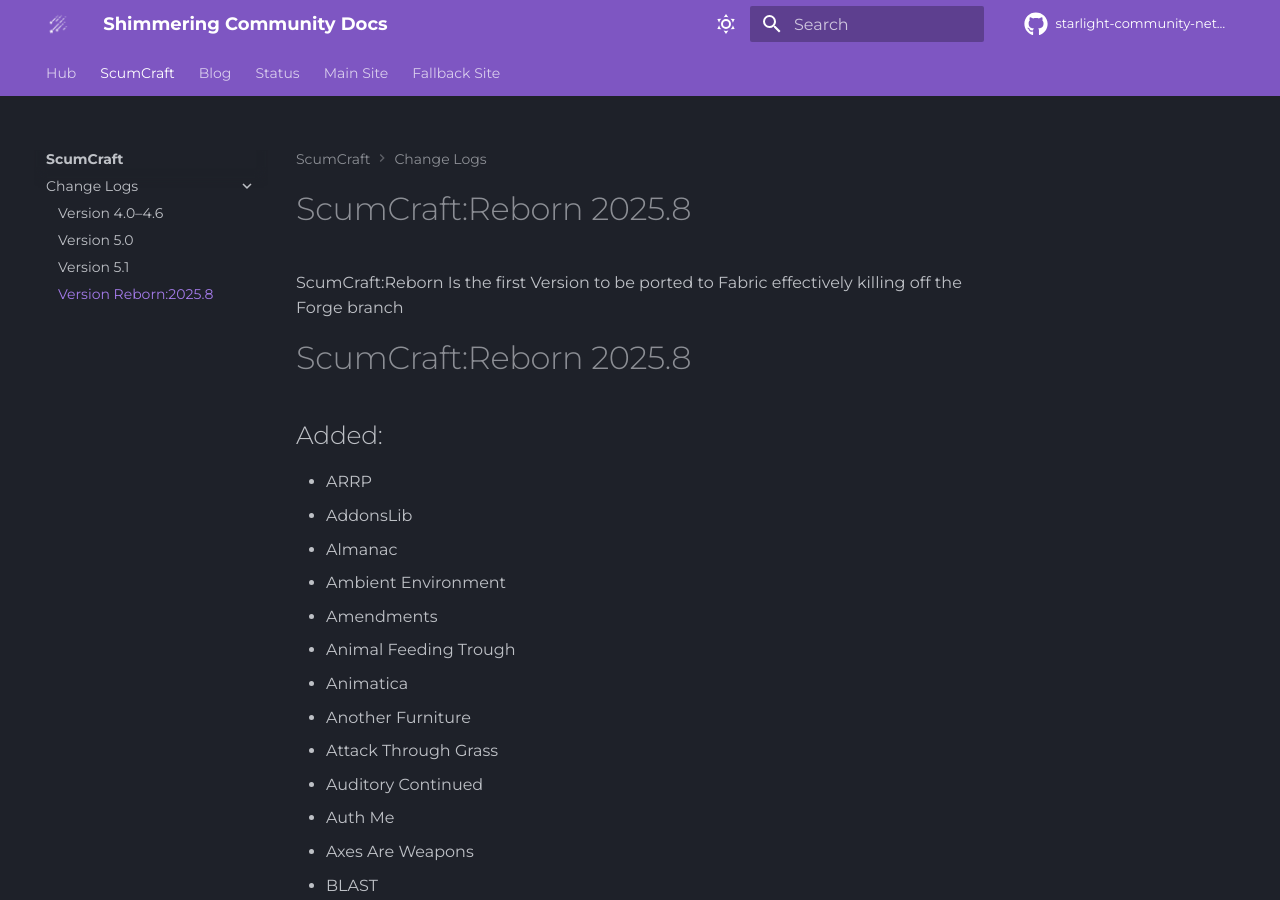
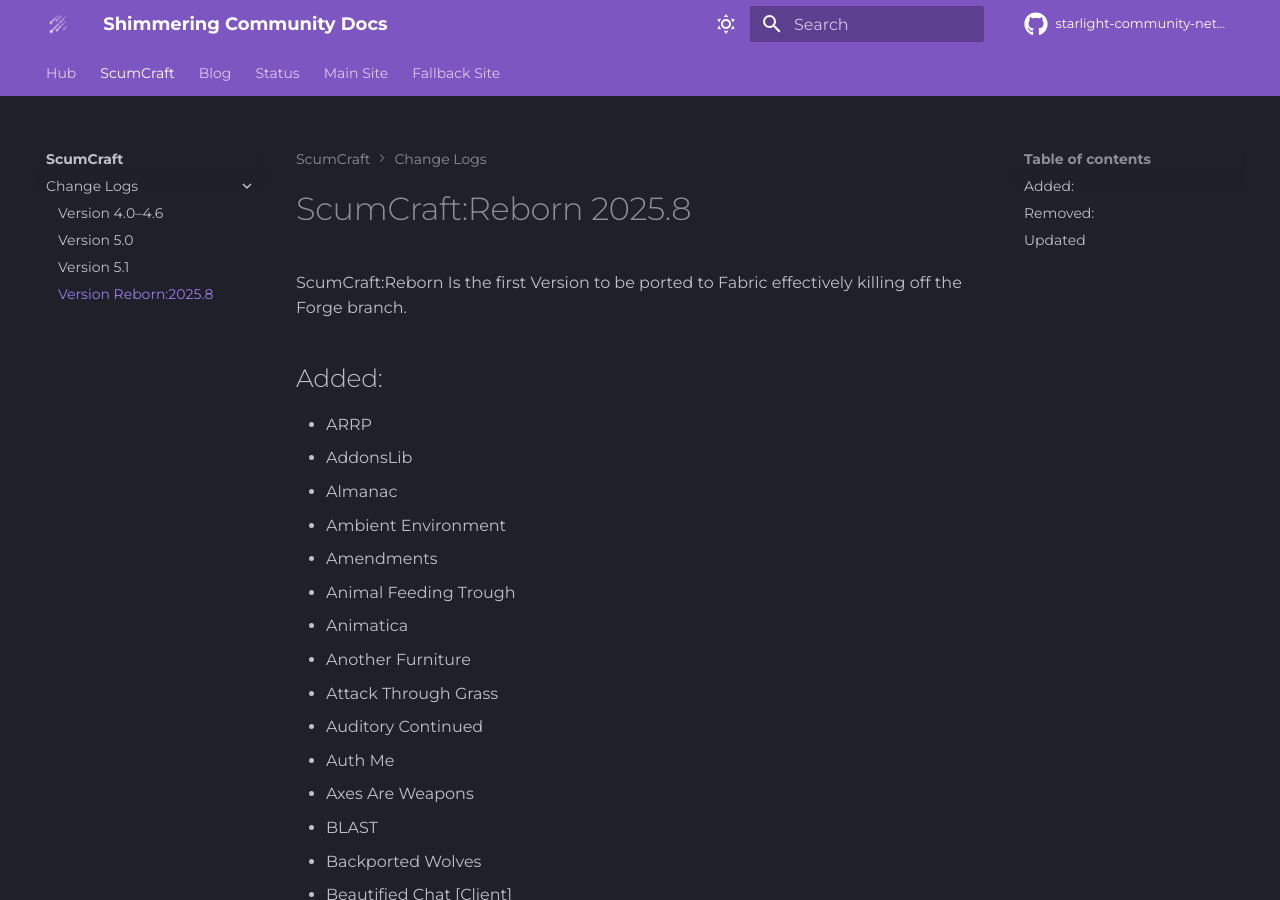
Before and after one commit to Starlight-Community-Network/SCN-Docs, an MkDocs documentation site: the page built from docs/ScumCraft/Change Logs/Version Reborn 2025.8.md, in a window 1280 px wide and 900 px high. Built offline with MkDocs 1.6.1 and Material for MkDocs 9.7.7, drawn with Linux system fonts in a browser that asks for light colours; plug-ins that fetch from the network failed and are left out; comment, search, counter and statistics services are not loaded.

Commit message:
Update Version Reborn 2025.8.md
-Removed extra header

```diff
--- a/docs/ScumCraft/Change Logs/Version Reborn 2025.8.md
+++ b/docs/ScumCraft/Change Logs/Version Reborn 2025.8.md
@@ -1,8 +1,6 @@
 # ScumCraft:Reborn 2025.8
 
-ScumCraft:Reborn Is the first Version to be ported to Fabric effectively killing off the Forge branch
-
-# ScumCraft:Reborn 2025.8
+ScumCraft:Reborn Is the first Version to be ported to Fabric effectively killing off the Forge branch.
 
 ## Added:
 * ARRP
```
